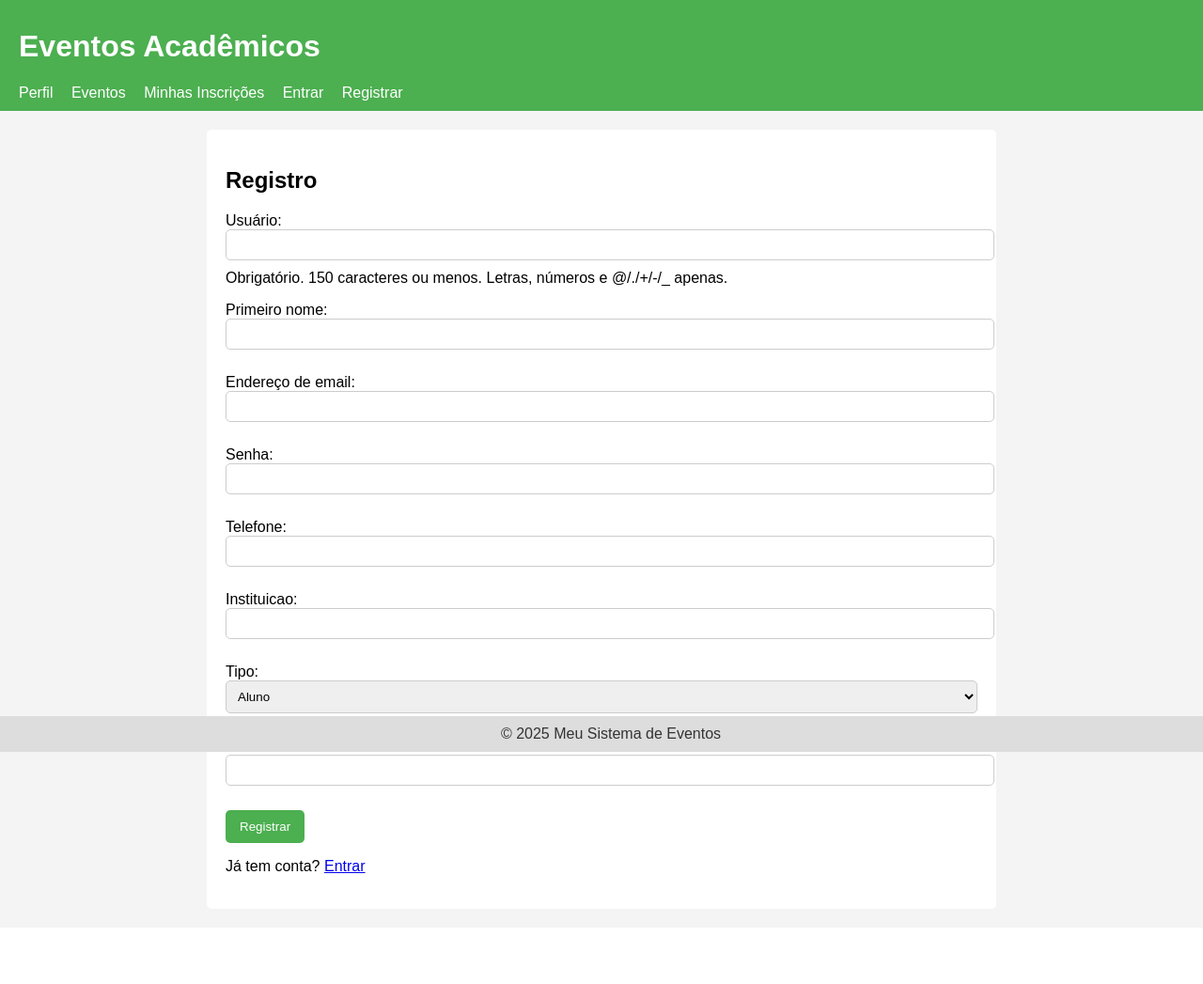
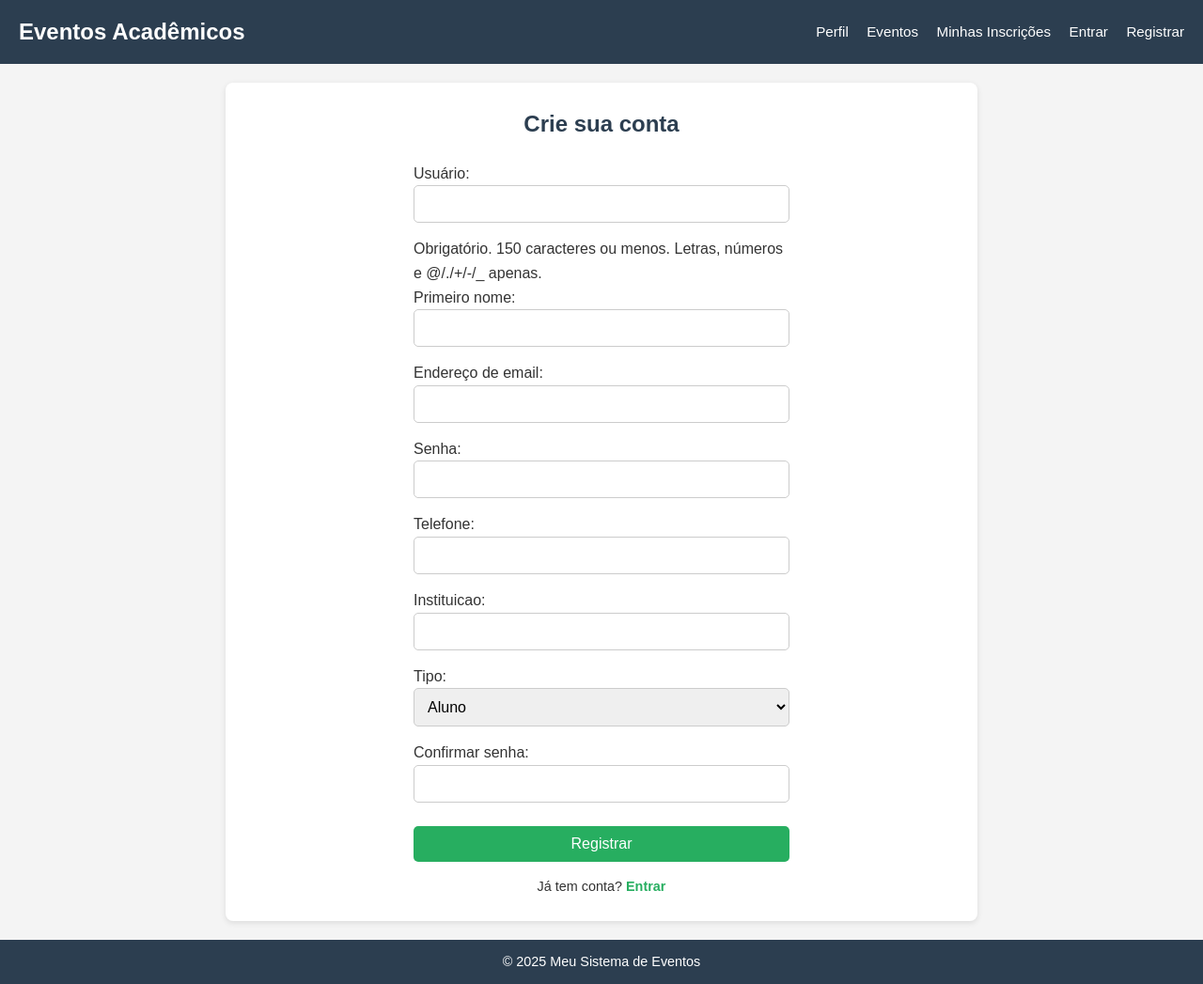
Before and after one commit to MarianaPinheiro-lgtm/Trabalho-web, a Django app: page /registro/ in a window 1280 px wide. Shown: the whole page at 94% size. Before the commit the page ends 929 px from the top, so only its background shows below. Run offline with Django 5.2, Linux system fonts and the light colour scheme.

Commit message:
arrumamos login.html e registro.html

```diff
--- a/GerenciamentoEventos/GerenciamentoEventos/urls.py
+++ b/GerenciamentoEventos/GerenciamentoEventos/urls.py
@@ -33,14 +33,14 @@ urlpatterns = [
     path('admin/', admin.site.urls),
       # Autenticação
     path('registro/', RegistroView.as_view(), name='registro'),
-    path('login/', LoginView.as_view(), name='login'),
+    path('', LoginView.as_view(), name='login'),
     path('logout/', LogoutView.as_view(next_page='login'), name='logout'),
 
     # Perfil
     path('perfil/', PerfilView.as_view(), name='perfil'),
 
     # Eventos
-    path('', EventoListView.as_view(), name='evento_list'),
+    path('evento/listas', EventoListView.as_view(), name='evento_list'),
     path('evento/criar/', EventoCreateView.as_view(), name='evento_create'),
     path('evento/<int:pk>/editar/', EventoUpdateView.as_view(), name='evento_update'),
     path('evento/<int:pk>/excluir/', EventoDeleteView.as_view(), name='evento_delete'),
@@ -48,7 +48,6 @@ urlpatterns = [
     # Inscrições
     path('inscricao/criar/', InscricaoCreateView.as_view(), name='inscricao_create'),
     path('inscricoes/', InscricaoListView.as_view(), name='minhas-inscricoes'),
-
     # Certificado
     path('certificado/<int:pk>/', CertificadoView.as_view(), name='certificado'),
 
--- a/GerenciamentoEventos/eventos/forms.py
+++ b/GerenciamentoEventos/eventos/forms.py
@@ -8,7 +8,7 @@ from .models import Evento, Inscricao, Perfil, Certificado
 class RegistroForm(forms.ModelForm):
     telefone = forms.CharField(max_length=15, required=True)
     instituicao = forms.CharField(max_length=100, required=False)
-    tipo = forms.ChoiceField(choices=Perfil.TIPOS, required=True)
+    tipo = forms.ChoiceField(choices=Perfil.TIPOS[0:2], required=True)
 
     password = forms.CharField(
         label="Senha",
--- a/GerenciamentoEventos/eventos/templates/base.html
+++ b/GerenciamentoEventos/eventos/templates/base.html
@@ -5,63 +5,98 @@
     <meta charset="UTF-8">
     <title>{% block title %}Meu Sistema{% endblock %}</title>
     <meta name="viewport" content="width=device-width, initial-scale=1.0">
+
     <style>
-        /* Estilo básico e simples */
+        /* Reset básico */
+        * {
+            margin: 0;
+            padding: 0;
+            box-sizing: border-box;
+        }
+
         body {
             font-family: Arial, sans-serif;
             background-color: #f4f4f4;
-            margin: 0;
-            padding: 0;
+            color: #333;
+            line-height: 1.6;
         }
+
         header {
-            background-color: #4CAF50;
-            color: white;
-            padding: 10px 20px;
+            background-color: #2c3e50;
+            color: #fff;
+            padding: 15px 20px;
+            display: flex;
+            align-items: center;
+            justify-content: space-between;
         }
-        nav a {
-            color: white;
+
+        header h1 {
+            font-size: 1.5rem;
+        }
+
+        nav a,
+        nav form button {
+            color: #fff;
             text-decoration: none;
-            margin-right: 15px;
+            margin-left: 15px;
+            font-size: 0.95rem;
         }
-        nav a:hover {
+
+        nav a:hover,
+        nav form button:hover {
             text-decoration: underline;
         }
+
+        nav form {
+            display: inline;
+        }
+
         main {
             padding: 20px;
+            min-height: calc(100vh - 120px); /* espaço p/ header e footer */
         }
-        footer {
-            background-color: #ddd;
-            color: #333;
-            text-align: center;
-            padding: 10px;
-            position: fixed;
-            bottom: 0;
-            width: 100%;
-        }
+
         .container {
             max-width: 800px;
             margin: auto;
-            background: white;
-            padding: 20px;
-            border-radius: 5px;
+            background: #fff;
+            padding: 25px;
+            border-radius: 8px;
+            box-shadow: 0 2px 6px rgba(0,0,0,0.1);
         }
+
         button {
             padding: 10px 15px;
             border: none;
             border-radius: 5px;
-            background-color: #4CAF50;
+            background-color: #27ae60;
             color: white;
             cursor: pointer;
+            transition: background 0.3s ease;
         }
+
         button:hover {
-            background-color: #45a049;
+            background-color: #219150;
         }
+
         input, select {
-            padding: 8px;
+            padding: 10px;
             width: 100%;
-            margin-bottom: 10px;
+            margin-bottom: 15px;
             border-radius: 5px;
             border: 1px solid #ccc;
+            font-size: 1rem;
+        }
+
+        footer {
+            background-color: #2c3e50;
+            color: white;
+            text-align: center;
+            padding: 12px;
+            font-size: 0.9rem;
+            position: relative;
+            bottom: 0;
+            width: 100%;
         }
     </style>
 </head>
@@ -73,11 +108,9 @@
             <a href="{% url 'evento_list' %}">Eventos</a>
             <a href="{% url 'minhas-inscricoes' %}">Minhas Inscrições</a>
             {% if user.is_authenticated %}
-                <form method="post" action="{% url 'logout' %}" style="display: inline;">
-                 {% csrf_token %}
-                <button type="submit" style="background: none; border: none; color: white; cursor: pointer; padding: 0; font: inherit; text-decoration: underline;">
-                    Sair
-                </button>
+                <form method="post" action="{% url 'logout' %}">
+                    {% csrf_token %}
+                    <button type="submit">Sair</button>
                 </form>
             {% else %}
                 <a href="{% url 'login' %}">Entrar</a>
@@ -85,11 +118,13 @@
             {% endif %}
         </nav>
     </header>
+
     <main>
         <div class="container">
             {% block content %}{% endblock %}
         </div>
     </main>
+
     <footer>
         &copy; 2025 Meu Sistema de Eventos
     </footer>
--- a/GerenciamentoEventos/eventos/templates/registro.html
+++ b/GerenciamentoEventos/eventos/templates/registro.html
@@ -1,13 +1,86 @@
-{% extends 'base.html' %}
 
-{% block title %}Registro{% endblock %}
+<!DOCTYPE html>
+<html lang="pt-br">
+<head>
+    <meta charset="UTF-8">
+    <title>Login</title>
+    <meta name="viewport" content="width=device-width, initial-scale=1.0">
+    {% extends 'base.html' %}
+
+{% block title %}Registrar{% endblock %}
 
 {% block content %}
-<h2>Registro</h2>
+<div class="form-container">
+    <h2>Crie sua conta</h2>
+    <form method="post">
+        {% csrf_token %}
+        {{ form.as_p }}
+        <button type="submit">Registrar</button>
+    </form>
+    <p class="redirect">
+        Já tem conta? <a href="{% url 'login' %}">Entrar</a>
+    </p>
+</div>
+
+<style>
+    .form-container {
+        max-width: 400px;
+        margin: auto;
+        text-align: center;
+    }
+
+    .form-container h2 {
+        margin-bottom: 20px;
+        color: #2c3e50;
+    }
+
+    .form-container form {
+        text-align: left;
+    }
+
+    .form-container button {
+        width: 100%;
+        margin-top: 10px;
+        font-size: 1rem;
+    }
+
+    .redirect {
+        margin-top: 15px;
+        font-size: 0.9rem;
+    }
+
+    .redirect a {
+        color: #27ae60;
+        font-weight: bold;
+        text-decoration: none;
+    }
+
+    .redirect a:hover {
+        text-decoration: underline;
+    }
+</style>
+{% endblock %}
+
+</head>
+<body>
+
+<header>
+    <h1>Eventos Acadêmicos</h1>
+</header>
+
+<main>
+    <h2>Registro</h2>
 <form method="post">
     {% csrf_token %}
     {{ form.as_p }}
     <button type="submit">Registrar</button>
 </form>
 <p>Já tem conta? <a href="{% url 'login' %}">Entrar</a></p>
-{% endblock %}
+</main>
+
+<footer>
+    &copy; {{ year|default:"2025" }} Sistema de Eventos. Todos os direitos reservados.
+</footer>
+
+</body>
+</html>
```
Also changed, not shown: GerenciamentoEventos/eventos/templates/registration/login.html (+93 -4 lines), GerenciamentoEventos/db.sqlite3.
